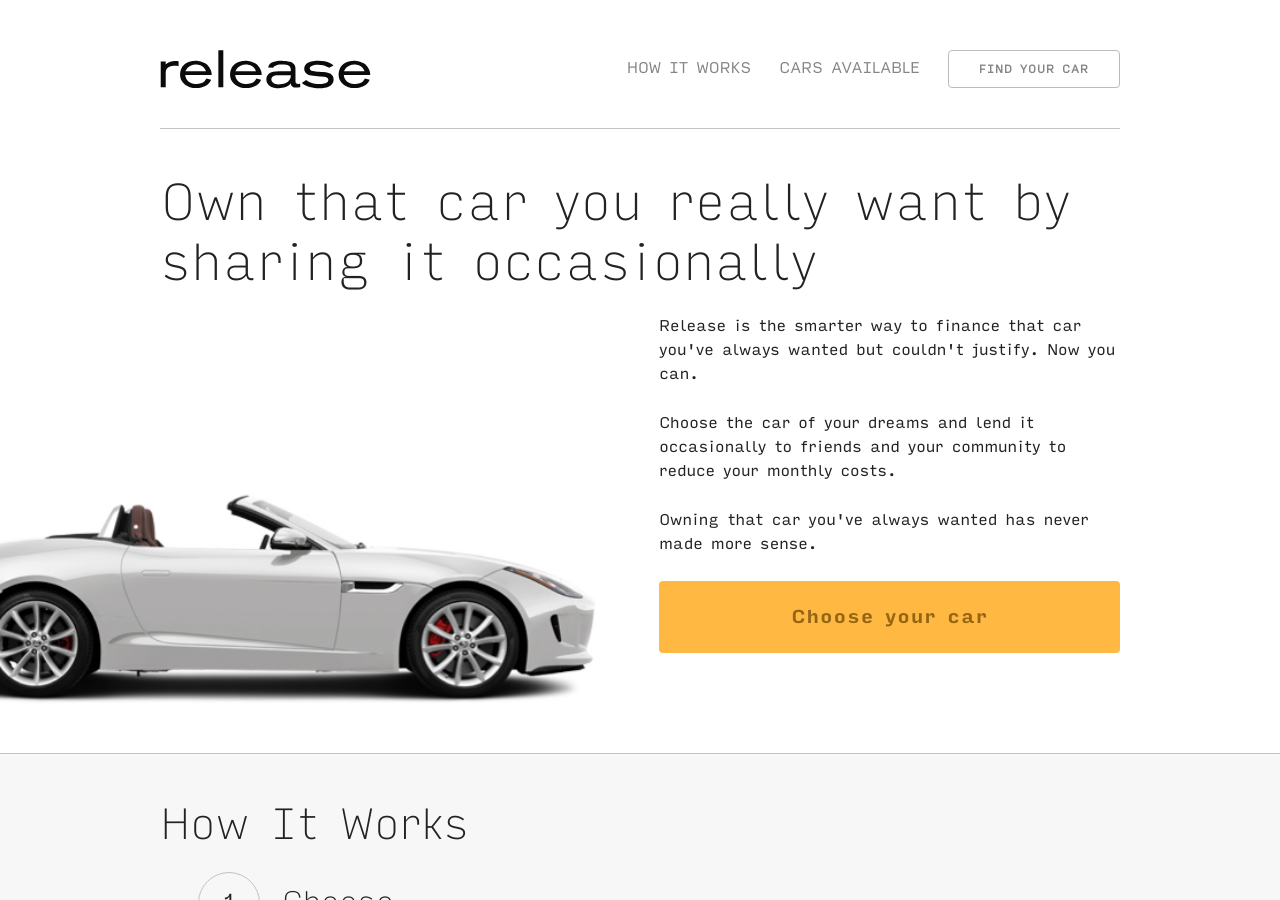
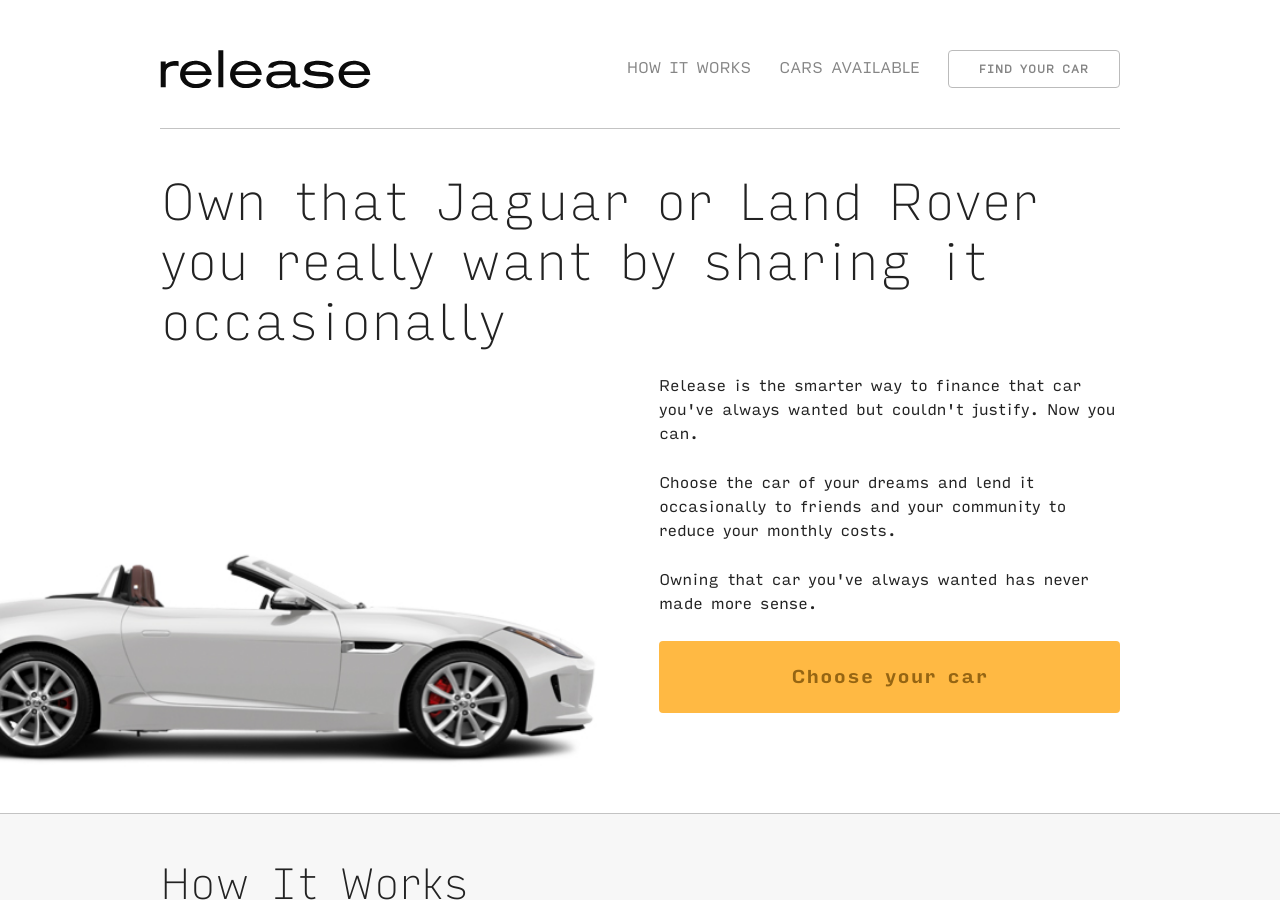
Before and after one commit to releasefinance/releasefinance.github.io, a Jekyll site: the page built from index.html, in a window 1280 px wide and 900 px high. Built offline with Jekyll 4.4.1, drawn with Linux system fonts in a browser that asks for light colours; nearby versions of some CDN libraries; comment, search, counter and statistics services are not loaded.

Commit message:
Update index.html

```diff
--- a/index.html
+++ b/index.html
@@ -6,7 +6,7 @@
 cta-link : /release
 
 intro:
-  header : Own that car you really want by sharing it occasionally
+  header : Own that Jaguar or Land Rover you really want by sharing it occasionally
   desc   : |
     <p>Release is the smarter way to finance that car you've always wanted but couldn't justify. Now you can.</p>
     <p>Choose the car of your dreams and lend it occasionally to friends and your community to reduce your monthly costs.</p>
```
